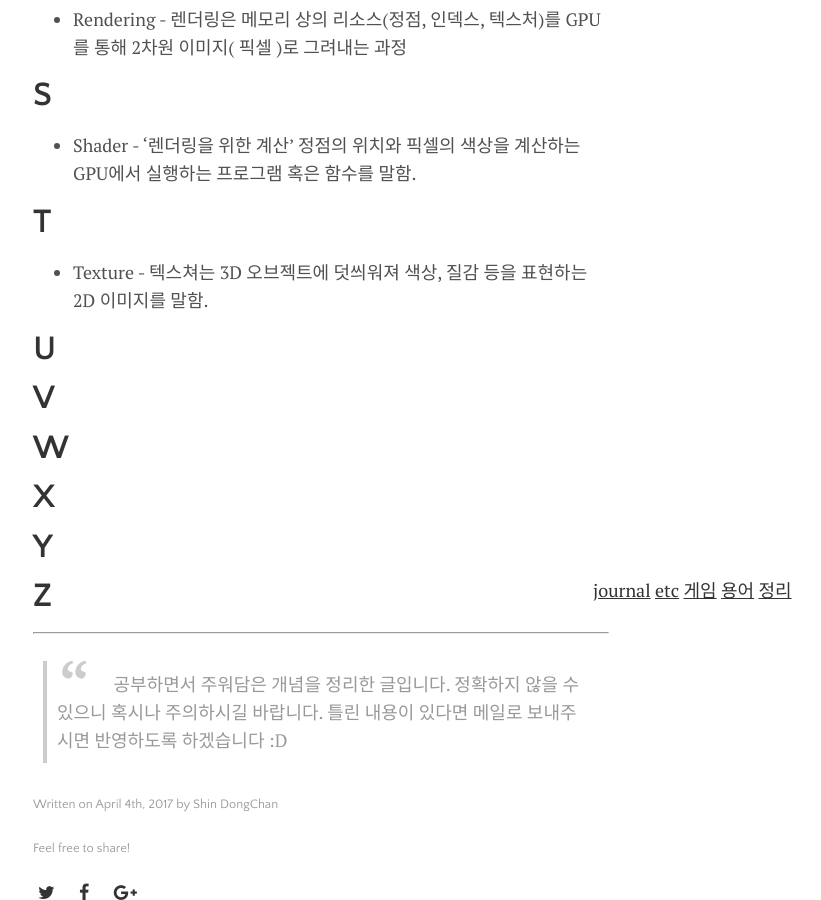
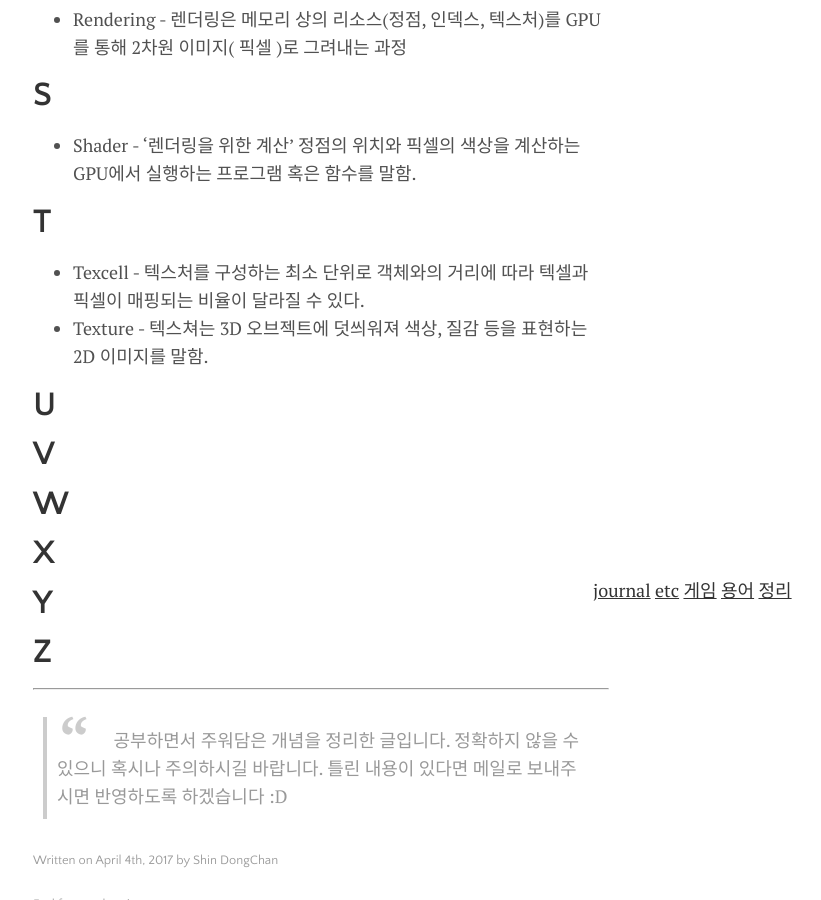
Before and after one commit to sdchihi/sdcpage, a Jekyll site: the page built from _posts/2017-04-04-게임-용어-정리.md, in a window 1280 px wide and 900 px high, scrolled down 2365 px. Shown: the whole window, without its empty margins (319-1140 px from the left). Built offline with Jekyll 4.4.1, drawn with Linux system fonts in a browser that asks for light colours; nearby versions of some CDN libraries.

Commit message:
Dictionary

```diff
--- a/_posts/2017-04-04-게임-용어-정리.md
+++ b/_posts/2017-04-04-게임-용어-정리.md
@@ -62,7 +62,7 @@ image:
 - Shader - '렌더링을 위한 계산' 정점의 위치와 픽셀의 색상을 계산하는 GPU에서 실행하는 프로그램 혹은 함수를 말함.
 
 # T
-
+- Texcell - 텍스처를 구성하는 최소 단위로 객체와의 거리에 따라 텍셀과 픽셀이 매핑되는 비율이 달라질 수 있다.
 - Texture - 텍스쳐는 3D 오브젝트에 덧씌워져 색상, 질감 등을 표현하는 2D 이미지를 말함.
 
 # U
```
